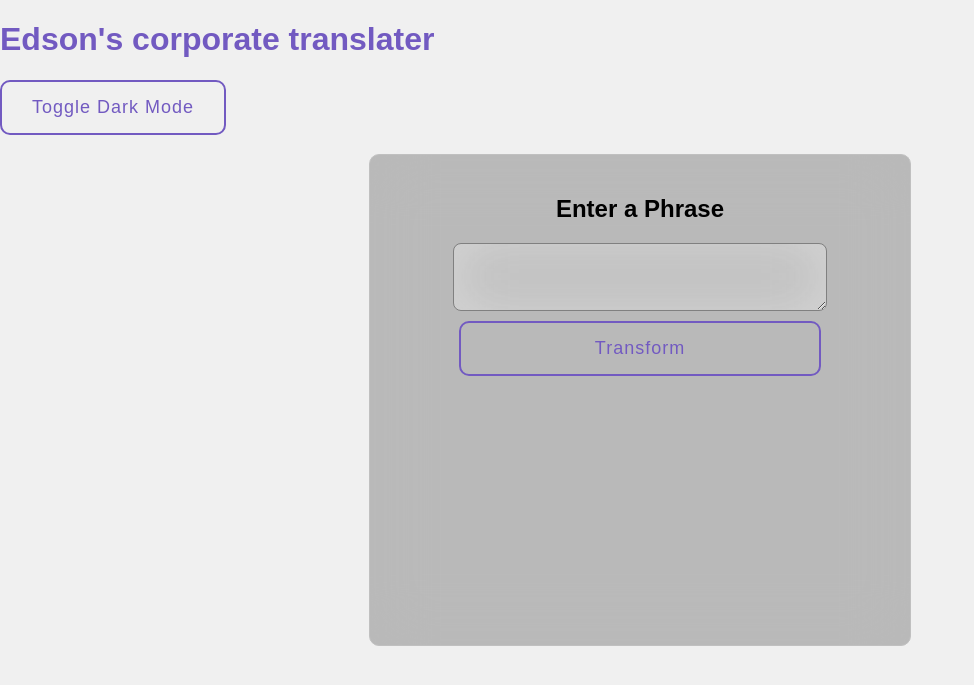
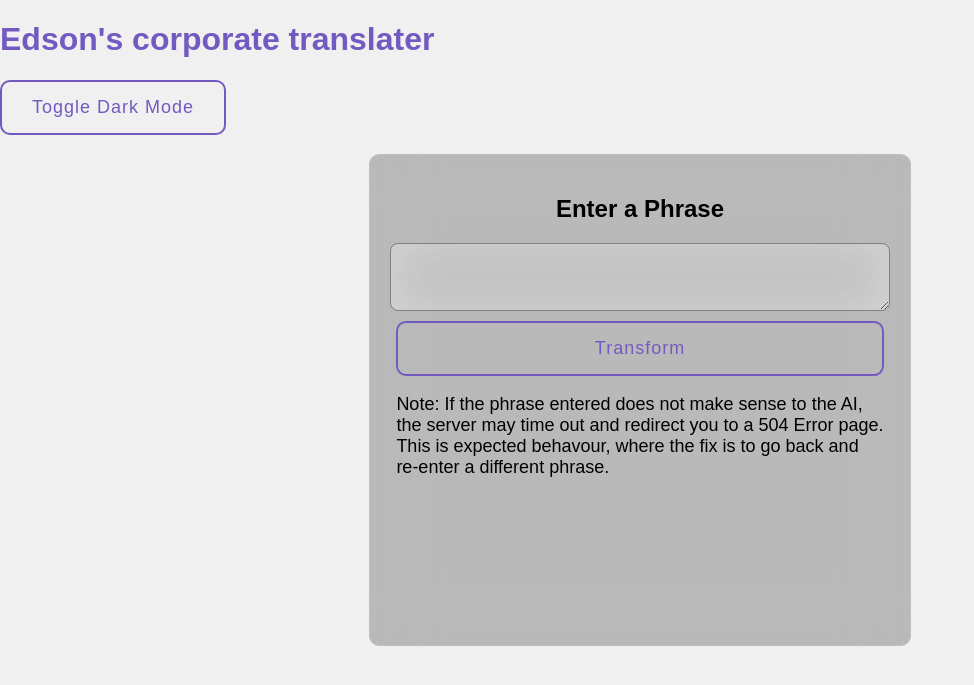
Before and after one commit to edsonli1999/Corporate-Translate-Flask, a Flask app: page / in a window 1280 px wide. Shown: the top 685 px of the page, without its empty margins (0-974 px from the left). Run offline with Flask 3, Linux system fonts and the light colour scheme.

Commit message:
Added a note regarding 504 Server time out page

```diff
--- a/templates/index.html
+++ b/templates/index.html
@@ -18,8 +18,10 @@
         <h2>Enter a Phrase</h2>
         <textarea id="inputPhrase" name="input_phrase" required></textarea>
         <button type="submit">Transform</button>
+        <p> Note: If the phrase entered does not make sense to the AI, <br> the server may time out and redirect you to a 504 Error page.<br> This is expected behavour, where the fix is to go back and <br> re-enter a different phrase. </p>
+      </div>
       </form>
-    </div>
+
   </div>
 
   <script>
```
